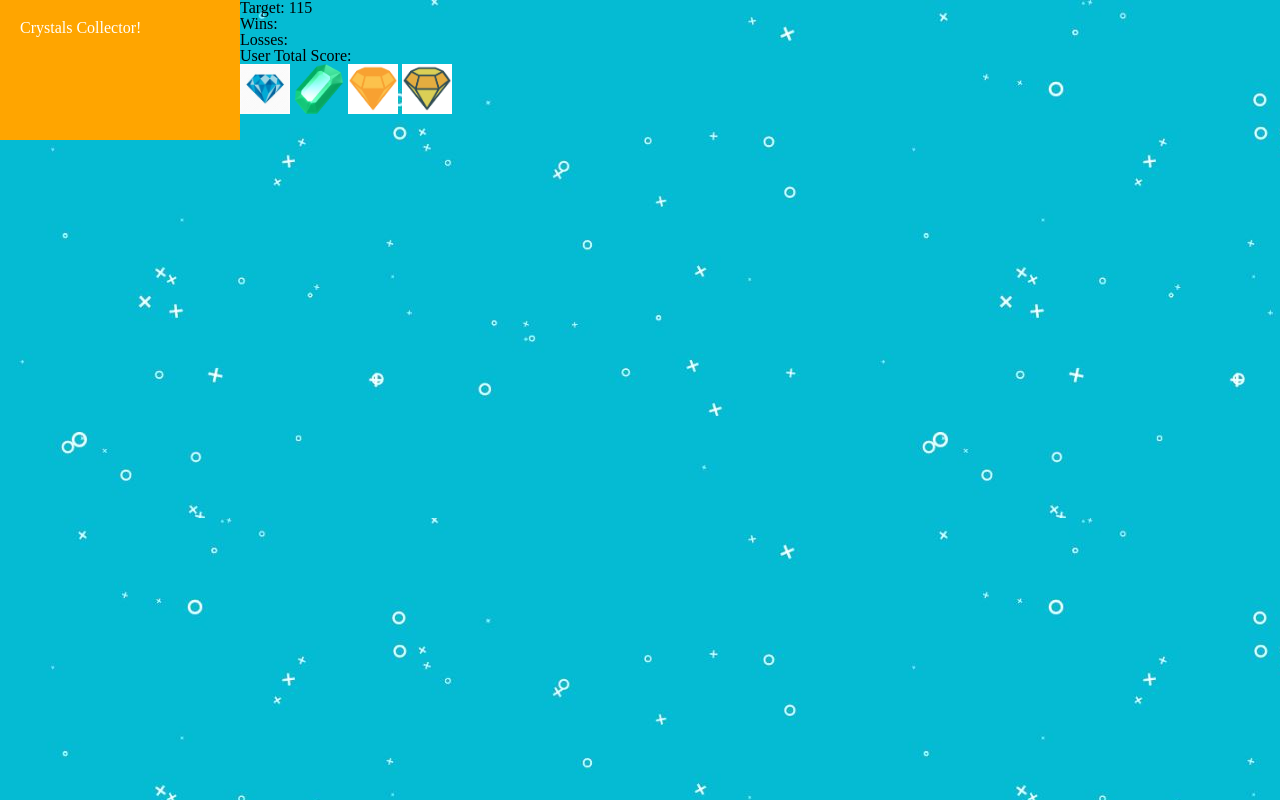
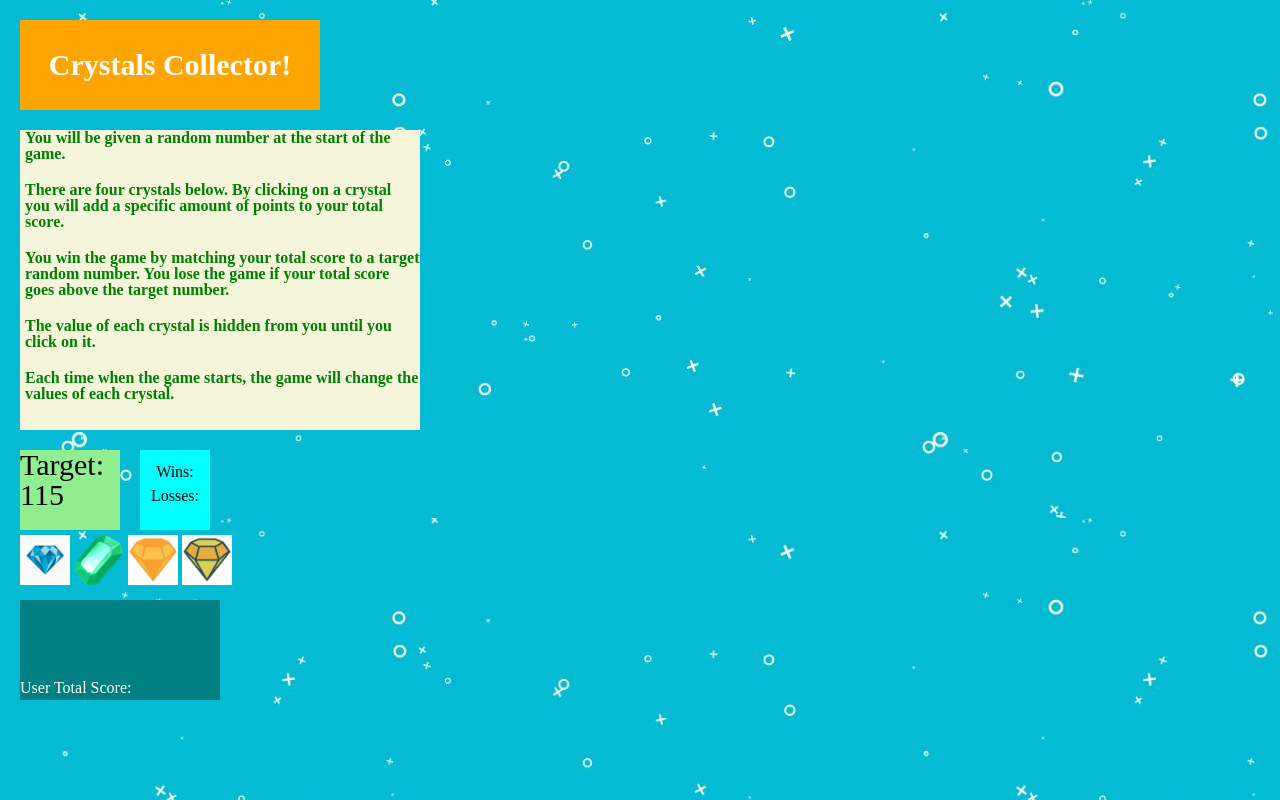
Before and after one commit to sarahtam718/unit-4-game, a plain HTML site: page index.html in a window 1280 px wide. Drawn offline with nearby package versions, Linux system fonts and the light colour scheme.

Commit message:
as good as it's going to get

```diff
--- a/assets/css/style.css
+++ b/assets/css/style.css
@@ -1,18 +1,69 @@
 body {
   background-image: url("./../images/Animated-Canvas-Background.jpg");
+  margin: 20px;
 }
 
 #title-text {
-  width: 200px;
-  height: 100px;
-  padding: 20px;
+  width: 300px;
+  height: 60px;
+  padding-top: 30px;
+  text-align: center;
   color: white;
   background-color: orange;
-  position: relative;
+  font-size: 30px;
+  font-weight: bold;
+}
+
+#container {
+  height: 300px;
+  width: 400px;
+  background-color: beige;
+  margin-top: 20px;
+  margin-bottom: 20px;
+  color: green;
+}
+
+p {
+  margin-top: 20px;
+  margin-left: 5px;
+  font-weight: bold;
+}
+
+#number-to-guess {
+  height: 80px;
+  width: 100px;
+  background-color: lightgreen;
   float: left;
+  font-size: 30px;
+}
+
+#wins-losses-text {
+  height: 70px;
+  width: 70px;
+  background-color: aqua;
+  text-align: center;
+  padding-top: 10px;
+  line-height: 1.5;
+  float: left;
+  margin-left: 20px;
 }
 
 img {
+  clear: both;
   width: 50px;
   height: 50px;
+  /* float: left; */
+  position: relative;
+  top: -15px;
 }
+
+#user-total-score {
+  background-color: teal;
+  color: white;
+  height: 100px;
+  width: 200px;
+  margin-top: 20px;
+  position: relative;
+  top: 150px;
+  /* padding-bottom: 20px; */
+}
--- a/assets/javascript/game.js
+++ b/assets/javascript/game.js
@@ -1,6 +1,6 @@
 // document ready
 $(document).ready(function() {
-  console.log("ready!");
+  // console.log("ready!");
   //   everything nested in here
 
   // random number, user input, wins, losses counter
@@ -35,10 +35,8 @@ $(document).ready(function() {
   var randomizer = function() {
     var targetRandomNumber = Math.floor(Math.random() * (120 - 19 + 1)) + 19;
     console.log("randomizer go: " + targetRandomNumber);
-    $("#number-to-guess").text("Target: " + targetRandomNumber);
+    $("#number-to-guess").html("Target: " + targetRandomNumber);
   };
-
-  //   randomizer(targetRandomNumber);
 
   // assign each crystal random number between 1-12 x4 - also a function!
   //   include object?
@@ -58,8 +56,6 @@ $(document).ready(function() {
   //   //   var yellow = Math.floor(Math.random() * (12 - 1 + 1)) + 1;
   //   //   console.log(blue, orange, green, yellow);
 
-  //   $("#user-total-score").text(userTotalScore);
-
   //   // to start the game
   var begin = function() {
     userTotalScore = 0;
@@ -73,70 +69,70 @@ $(document).ready(function() {
     // console.log(crystalRandomizer(crystal.blue.value));
   };
 
-  //   //   clicking the crystals to add to user score
-  function addNum(value) {
-    userTotalScore = userTotalScore + value;
-    //   //     // you'll want to check after each click if you've won or lost yet
-    // winning();
-    console.log(userTotalScore);
-  }
-
-  //   // let the games begin!
   begin();
 
-  //   //    click on individual crystal which will add to user input counter
+  //    click on individual crystal which will add to user input counter
   $("#blue").on("click", function() {
-    console.log("BLUE!");
-    // addNum(crystal.blue);
-    console.log(crystal.blue);
-    // increase userTotalScore
+    // console.log("BLUE!");
+    // console.log(crystal.blue);
+    // link addNum to object rather than "this," which is just the image
     // console.log(this);
     addNum(crystal.blue.value);
   });
 
   $("#green").on("click", function() {
-    console.log("GREEN!");
+    // console.log("GREEN!");
     addNum(crystal.green.value);
-    // increase userTotalScore
-    //   addNum(crystal.green);
   });
 
   $("#orange").on("click", function() {
-    console.log("ORANGE!");
+    // console.log("ORANGE!");
     addNum(crystal.orange.value);
-    // increase userTotalScore
-    //   addNum(crystal.orange);
   });
 
   $("#yellow").on("click", function() {
-    // increase userTotalScore
-    // addNum(crystal.value);
     addNum(crystal.yellow.value);
-    console.log("YELLOW!");
+    // console.log("YELLOW!");
   });
 
-  //   //   to win or lose...MORE functions!!!
+  //   clicking the crystals to add to user score
+  function addNum(value) {
+    userTotalScore = userTotalScore + value;
+    // you'll want to check after each click if you've won or lost yet
+    // console.log("this is the total: " + userTotalScore);
+    $("#user-total-score").text("User Total Score: " + userTotalScore);
+    winning(userTotalScore);
+    // console.log(userTotalScore);
+  }
+
+  // console.log(userTotalScore);
+
+  //   to win or lose...MORE functions!!! BUT something is terribly wrong with my scope regarding the updated target random number...it's local, and stuck inside the randomizer function...At least this way, everyone is a winner?
   var winning = function() {
-    //   compare user current score to target
-    if (userTotalScore === targetRandomNumber) {
+    console.log("it's working " + userTotalScore + targetRandomNumber);
+    // compare user current score to target
+    if (userTotalScore > targetRandomNumber) {
       console.log("you win");
       //   add one win to counter
       wins++;
       //   display win increase on page
-      $("#wins-text").text(wins);
-      //   reset game to starting conditions
+      $("#wins-text").text("Wins: " + wins);
+      //   // reset game to starting conditions
       begin();
-      //   if user score is under, then user still has a chance to win...
-    } else if (userTotalScore > targetRandomNumber) {
+      //   // if user score is under, then user still has a chance to win...
+    } else if (userTotalScore === targetRandomNumber) {
       console.log("you lose");
-      //   add one loss to counter
+      //   //   add one loss to counter
       losses++;
-      //   display loss increase on page
-      $("#losses-text").text(losses);
-      //   reset game to starting conditions
+      //   //   display loss increase on page
+      $("#losses-text").text("Losses: " + losses);
+      //   //   //   reset game to starting conditions
       begin();
+    } else {
+      console.log("keep going");
     }
   };
-
-  //   begin();
+  // };
+  // let the games begin!
+  // begin();
 });
--- a/index.html
+++ b/index.html
@@ -13,11 +13,11 @@
       <h1>Crystals Collector!</h1>
     </div>
     <div id="container">
-      <p class="instructions"></p>
-      <p class="instructions"></p>
-      <p class="instructions"></p>
-      <p class="instructions"></p>
-      <p class="instructions"></p>
+      <p>You will be given a random number at the start of the game.</p>
+      <p>There are four crystals below. By clicking on a crystal you will add a specific amount of points to your total score.</p>
+      <p>You win the game by matching your total score to a target random number. You lose the game if your total score goes above the target number.</p>
+      <p>The value of each crystal is hidden from you until you click on it.</p>
+      <p>Each time when the game starts, the game will change the values of each crystal.</p>
     </div>
     <div id="number-to-guess">
       <h2>Target Number: </h2>
```
